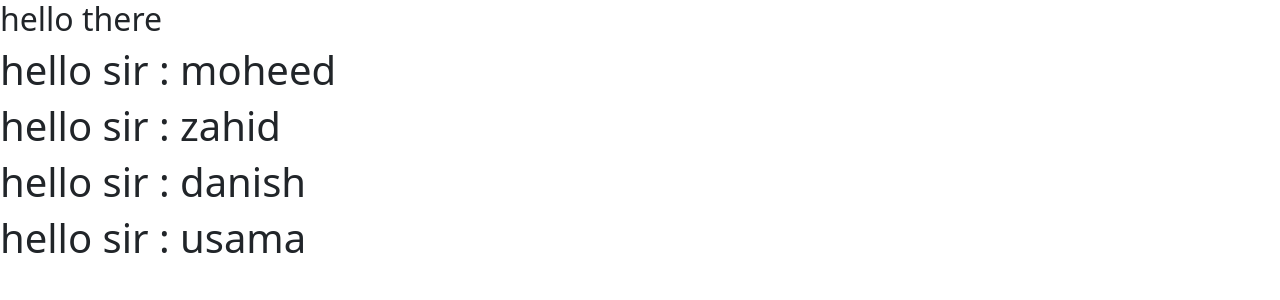
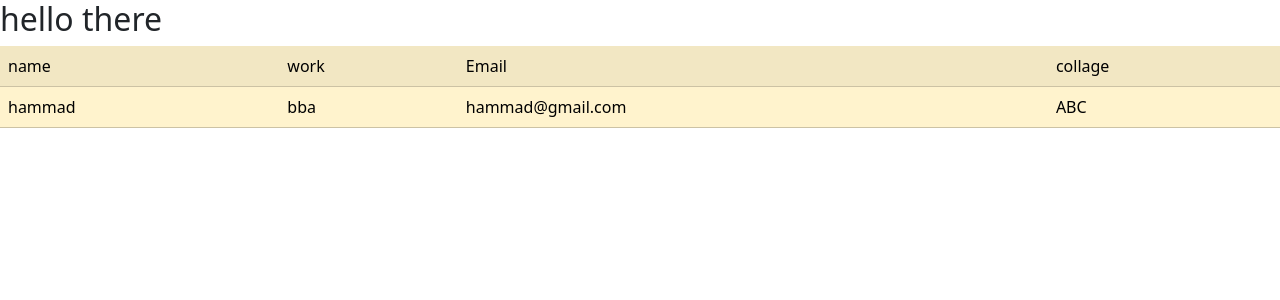
Before and after one commit to Moheed-Dar/REACT, a React (Create React App) app: page / in a window 1280 px wide. Shown: the top 300 px of the page. Built offline with nearby package versions, Linux system fonts and the light colour scheme.

Commit message:
table with list with map function

```diff
--- a/src/App.js
+++ b/src/App.js
@@ -1,17 +1,66 @@
-// import 'bootstrap/dist/css/bootstrap.min.css'
-// import { Container } from 'react-bootstrap';
+import "bootstrap/dist/css/bootstrap.min.css";
+import { Table } from "react-bootstrap";
 import "./App.css";
 import React from "react";
 function App() {
-  const Students = ["moheed", "zahid", "danish", "usama"];
+  // const Students = ["moheed", "zahid", "danish", "usama"];
+  //this is used for array only
+  // in below case we using just map function for data entring inthe table in object types
+  const Students = [
+    {
+      name: "moheed",
+      work: " bba",
+      Email: "moheeddar@gmail.com",
+      collage: "AUP",
+    },
+    {
+      name: "hammad",
+      work: " bba",
+      Email: "hammad@gmail.com",
+      collage: "ABC",
+    },
+    {
+      name: "hamza",
+      work: " CS",
+      Email: "Ammad@gmail.com",
+      collage: "ABC",
+    },
+    {
+      name: "saad",
+      work: " IT",
+      Email: "saad@gmail.com",
+      collage: "AUP",
+    },
+    {
+      name: "daud",
+      work: " IT",
+      Email: "daud@gmail.com",
+      collage: "AUP",
+    },
+  ];
   return (
     <div>
       <h2>hello there</h2>
-      {
-      Students.map((items) =>
-        <h1>hello sir : {items}</h1>
-       )
-      }
+      <Table striped className="table-warning table-hover ">
+        <tbody>
+          <tr>
+            <td>name</td>
+            <td>work</td>
+            <td>Email</td>
+            <td>collage</td>
+          </tr>
+           {Students.map((data, i) =>
+          data.Email === "hammad@gmail.com"?(
+            <tr key={i}>
+              <td>{data.name}</td>
+              <td>{data.work}</td>
+              <td>{data.Email}</td>
+              <td>{data.collage}</td>
+            </tr>
+          ):null
+          )}
+        </tbody>
+      </Table>
     </div>
   );
 }
```
Also changed, not shown: src/App.css (line endings or trailing spaces).
